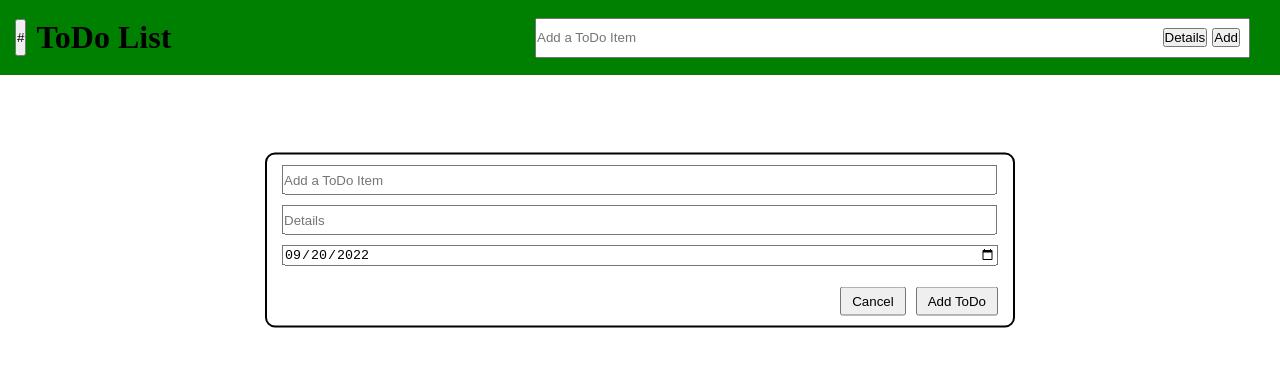
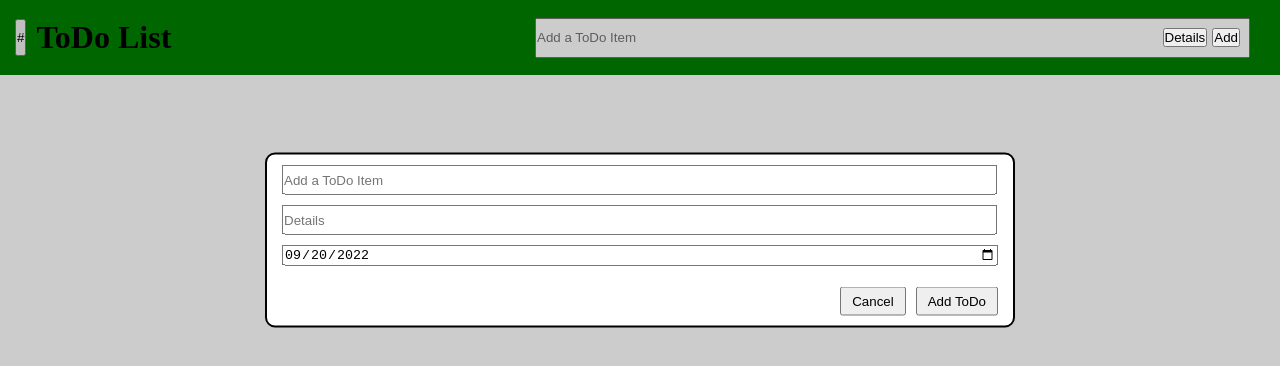
Before and after one commit to kennywlino/todo-list, a website built with webpack: page dist/index.html in a window 1280 px wide. Both pictures are taken after a click on the button "Details". Built offline with nearby package versions, Linux system fonts and the light colour scheme.

Commit message:
Added an overlay for when detailed ToDo menu is opened.

```diff
--- a/src/layout.js
+++ b/src/layout.js
@@ -115,6 +115,9 @@ function addDetailedTodo() {
         quickTodoInput.value = '';
     }
 
+    const overlay = document.getElementById("overlay");
+    overlay.classList.add("active");
+
     todoPopUp.classList.add("active");
 }
 
@@ -183,9 +186,11 @@ function closeDetailedTodo() {
     todoInput.value = '';
     detailsInput.value = '';
 
+    const overlay = document.getElementById("overlay");
+
+    overlay.classList.remove("active");
     todoPopUp.classList.remove("active");
 }
-
 
 // defines the sidebar containing links to "Today",
 // list of projects, etc.
@@ -194,6 +199,19 @@ function createSidebar() {
     sidebarDiv.classList.add("sidebar");
 
     return sidebarDiv;
+}
+
+// defines the body of the page that holds main ToDo items
+function createBody() {
+
+}
+
+// defines the overlay used when opening up the detailed ToDo menu
+function createOverlay() {
+    const div = document.createElement("div");
+    div.setAttribute("id", "overlay");
+
+    return div;
 }
 
 function createFooter() {
@@ -208,8 +226,10 @@ function createFooter() {
 function setUpPage() {
     const content = document.getElementById("content");
     content.appendChild(createHeader());
+    content.appendChild(createDetailedTodoForm());
+    content.appendChild(createOverlay());
     content.appendChild(createSidebar());
-    content.appendChild(createDetailedTodoForm());
+    // content.appendChild(createBody());
     content.appendChild(createFooter());
 }
 
--- a/src/style.css
+++ b/src/style.css
@@ -58,6 +58,7 @@
     top: 30%;
     left: 50%;
     transform: translate(-50%, -50%);
+    background: white;
     border: 2px solid black;
     border-radius: 10px;
     z-index: 2;
@@ -65,12 +66,26 @@
     height: 175px;
     max-width: 60%;
     display: none;
+}
+
+.todo-popup.active {
+    display: flex;
     flex-direction: column;
     justify-content: space-between;
 }
 
-.todo-popup.active {
-    display: flex;
+#overlay {
+    position: fixed;
+    opacity: 0;
+    top: 0;
+    left: 0;
+    right: 0;
+    bottom: 0;
+    background: rgba(0, 0, 0, .2);
+}
+
+#overlay.active {
+    opacity: 1;
 }
 
 .todo-form {
--- a/src/todo.js
+++ b/src/todo.js
@@ -1,9 +1,9 @@
 export default class ToDo {
-    constructor(title, details, dueDate, status) {
+    constructor(title, details = '', dueDate = '', completed = false)  {
         this._title = title;
         this._details = details;
         this._dueDate = dueDate;
-        this._status = status;
+        this._completed = completed;
     }
 
     get title() {
@@ -30,11 +30,11 @@ export default class ToDo {
         this.dueDate = date;
     }
 
-    get status() {
-        return this._status;
+    get completed() {
+        return this._completed;
     }
 
-    set status(value) {
-        this._status = value;
+    set completed(value) {
+        this._completed = value;
     }
 }
```
Also changed, not shown: dist/main.js.
